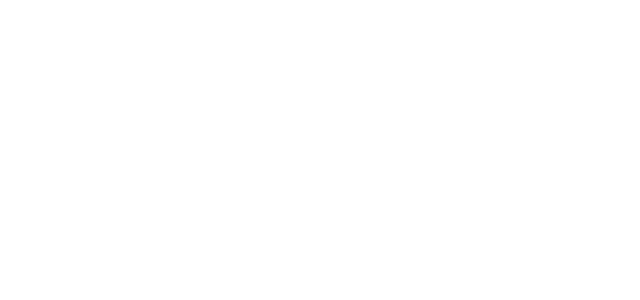
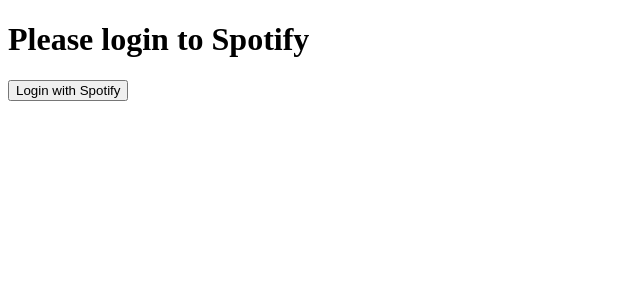
Before and after one commit to jchan3990/topify, a React app: page / in a window 1280 px wide. Shown: the top 300 px of the page, without its empty margins (0-640 px from the left). Built offline with nearby package versions, Linux system fonts and the light colour scheme; the HTML template or start-up script is replaced by a standard one.

Commit message:
Can login for access token

```diff
--- a/client/src/components/App.jsx
+++ b/client/src/components/App.jsx
@@ -1,14 +1,12 @@
 import React, { useState } from 'react';
 
-// import LoginForm from './LoginForm.jsx';
-import Receipt from './Receipt.jsx';
+import Login from './Login.jsx'
 
 const App = () => {
-  const [loginForm, setLoginForm] = useState(1);
-  const [loginCreds, setLoginCreds] = useState({});
 
   return (
-    <div>
+    <div className="app">
+      <Login />
     </div>
   )
 };
--- /dev/null
+++ b/client/src/components/Login.jsx
@@ -0,0 +1,15 @@
+import React from 'react';
+
+const Login = () => {
+
+  return (
+    <div>
+      <h1>Please login to Spotify</h1>
+      <form action="/auth/login">
+        <input type="submit" value="Login with Spotify" />
+      </form>
+    </div>
+  )
+}
+
+export default Login;
--- a/client/src/components/Receipt.jsx
+++ /dev/null
@@ -1,9 +0,0 @@
-import React from 'react';
-
-const Receipt = () => {
-  return (
-    <div>This should be the receipt</div>
-  )
-};
-
-export default Receipt;
--- a/package.json
+++ b/package.json
@@ -4,7 +4,7 @@
   "description": "Show user's total playtime of top 10 songs",
   "main": "index.js",
   "scripts": {
-    "start": "node server/index.js",
+    "start": "nodemon server/index.js",
     "react-dev": "webpack --watch",
     "test": "echo \"Error: no test specified\" && exit 1"
   },
@@ -20,6 +20,7 @@
     "body-parser": "^1.19.1",
     "cors": "^2.8.5",
     "express": "^4.17.2",
+    "node-fetch": "^2.6.6",
     "path": "^0.12.7",
     "react": "^17.0.2",
     "react-dom": "^17.0.2",
@@ -37,6 +38,7 @@
     "babel-loader": "^8.2.3",
     "babel-plugin-transform-runtime": "^6.23.0",
     "babel-polyfill": "^6.26.0",
+    "nodemon": "^2.0.15",
     "webpack": "^5.66.0",
     "webpack-cli": "^4.9.1"
   }
```
Also changed, not shown: client/src/components/Dashboard.jsx (added, +10 -0 lines), 2 other files (tests, documents, lock files or other folders).
